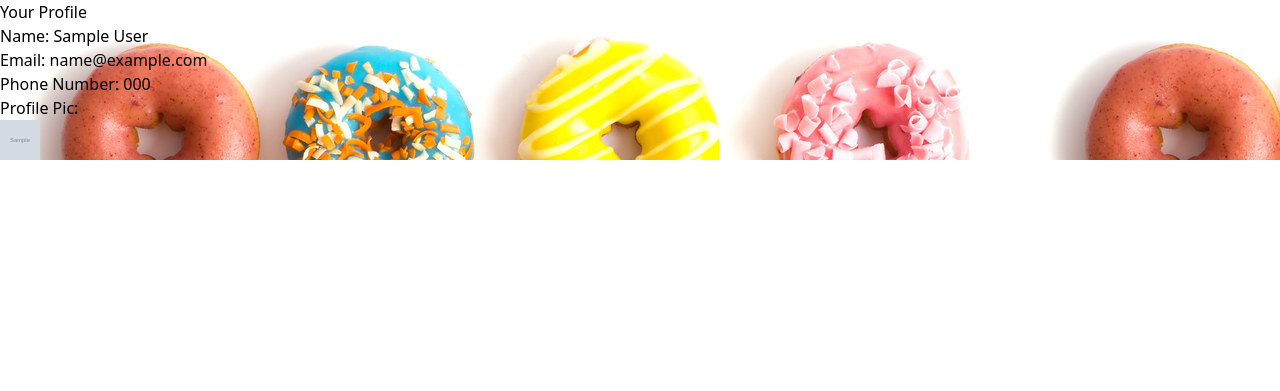
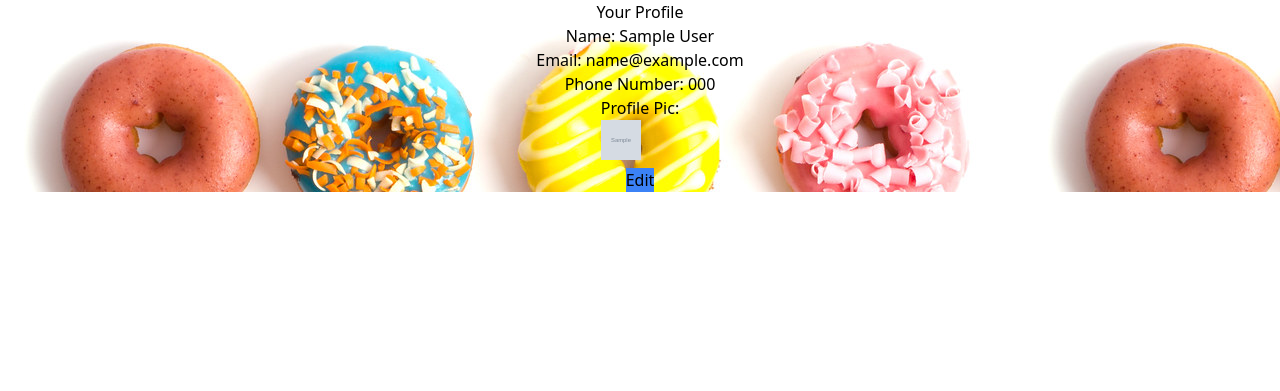
Before and after one commit to SakolB/DonutStoreSite, a Django app: page /profile in a window 1280 px wide. Shown: the part 80-471 px from the top of the page. Run offline with Django 4.2, Linux system fonts and the light colour scheme; a user stored in the database is signed in; tables that the repository leaves empty hold one stand-in row (values such as "Sample post"); grey boxes marked "Sample" are stand-in pictures; some libraries are stand-ins or nearby versions.

Commit message:
Added option to edit profile in profile view

```diff
--- a/home/templates/home/profile.html
+++ b/home/templates/home/profile.html
@@ -1,6 +1,7 @@
 {% extends 'home/base.html' %}
 
 {% block content %}
+<div class="flex flex-col justify-center items-center">
     <h1>Your Profile</h1>
     <h2>Name: {{ profile.first_name }} {{ profile.last_name }}</h2>
     <h2>Email: {{ profile.email }}</h2>
@@ -8,4 +9,6 @@
     <h4>Profile Pic:
         <img src="{{profile.profile_pic.url}}" alt="Profile Picture" class="w-10 h-10">
     </h4>
+    <a class="bg-blue-500 hover:bg-blue-400 mt-2" href="{% url 'home:profile_edit' pk=profile.pk %}">Edit</a>
+</div>
 {% endblock %}
```
Lines whose indentation alone changed are shown as unchanged.
